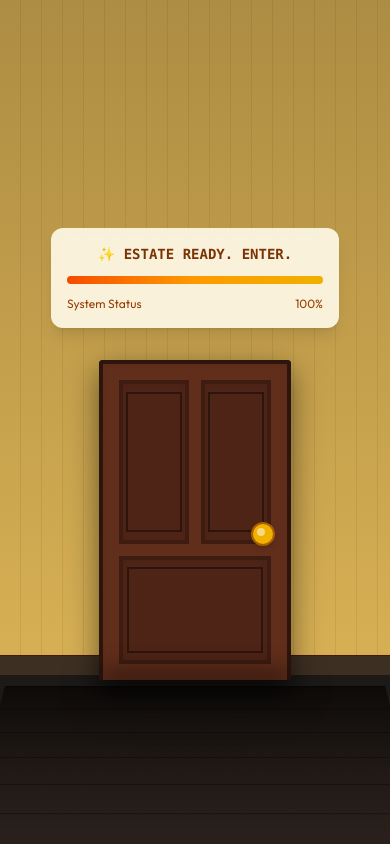
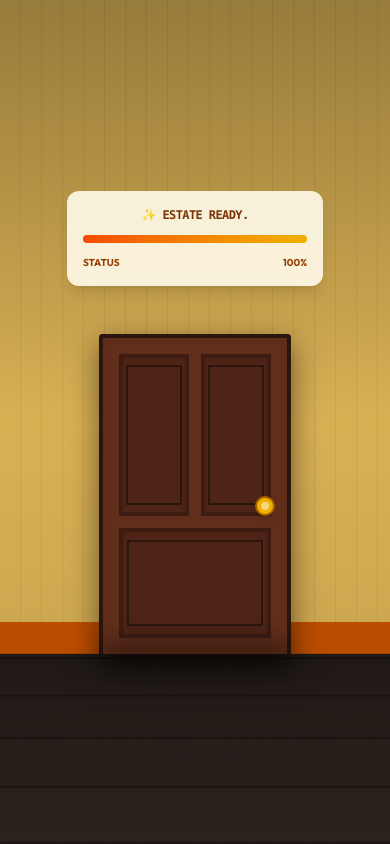
Before and after one commit to DrZiMo/hbd2025, a React (Vite) app: page / in a window 390 px wide. Built offline with nearby package versions, Linux system fonts and the light colour scheme.

Commit message:
made the loading door responsive

```diff
--- a/src/components/scenes/LoadingDoor.jsx
+++ b/src/components/scenes/LoadingDoor.jsx
@@ -1,167 +1,159 @@
 import React, { useState, useEffect } from 'react'
 import { motion, AnimatePresence } from 'framer-motion'
-import { useStory, SCENES } from '../../context/StoryContext'
 
-// --- Main Component ---
-
-const LoadingDoor = () => {
-  const { setCurrentScene } = useStory()
-  const [progress, setProgress] = useState(0)
-  const [isLoaded, setIsLoaded] = useState(false)
-  const [isOpening, setIsOpening] = useState(false)
-
-  // Simulate loading
-  useEffect(() => {
-    const timer = setInterval(() => {
-      setProgress((prev) => {
-        if (prev >= 100) {
-          clearInterval(timer)
-          setIsLoaded(true)
-          return 100
-        }
-        return prev + 1
-      })
-    }, 40) // Slightly faster for testing
-
-    return () => clearInterval(timer)
-  }, [])
-
-  const handleEnter = () => {
-    if (!isLoaded) return
-    setIsOpening(true)
-    setTimeout(() => {
-      setCurrentScene(SCENES.LATE_ROOM)
-    }, 2000)
-  }
-
-  return (
-    // Changed container from black to a scene container
-    <div className='relative flex h-full w-full flex-col items-center justify-end overflow-hidden bg-stone-900 perspective-1000'>
-      {/* --- THE PROFESSIONAL ENVIRONMENT (Wall & Floor) --- */}
-      <div className='absolute inset-0 z-0'>
-        {/* The Yellow Wall */}
-        <div className='relative h-[80%] w-full bg-[#D8B054] overflow-hidden'>
-          {/* Subtle Wall Texture/Pattern */}
+// --- 1. WALL (Background) ---
+const Wall = () => (
+  <div className='absolute inset-0 z-0 h-full w-full bg-[#D8B054] overflow-hidden'>
+    {/* Wall Texture */}
     <div
       className='absolute inset-0 opacity-10'
       style={{
         backgroundImage:
           'repeating-linear-gradient(90deg, transparent, transparent 20px, #4A3B12 20px, #4A3B12 21px)',
       }}
-          ></div>
-          <div className='absolute inset-0 bg-gradient-to-b from-black/20 to-transparent'></div>{' '}
-          {/* Shadow from ceiling */}
-          {/* Wall Decorations */}
-          {/* Baseboard */}
-          <div className='absolute bottom-0 h-5 w-full border-t border-amber-950 bg-[#3E2F23] shadow-sm'></div>
+    />
+    {/* Vignette/Shadow */}
+    <div className='absolute inset-0 bg-gradient-to-b from-black/30 via-transparent to-black/10' />
   </div>
+)
 
-        {/* The Cool Floor (Perspective) */}
+// --- 2. FLOOR (Anchored to Door) ---
+const Floor = () => (
   <div
-          className='absolute bottom-0 h-[30%] w-full origin-bottom bg-[#2A211C]'
-          style={{ transform: 'perspective(1000px) rotateX(50deg) scale(1.2)' }}
+    className='absolute top-[90%] left-1/2 -translate-x-1/2 w-[200vw] h-[60vh] -z-10 bg-[#392d26]'
+    style={{
+      transform: 'perspective(1000px) rotateX(60deg) scale(1.5)',
+      transformOrigin: 'top center',
+    }}
   >
-          {/* Floor Planks Texture */}
     <div
       className='absolute inset-0 opacity-30'
       style={{
         backgroundImage:
           'repeating-linear-gradient(0deg, transparent, transparent 40px, #000 40px, #000 42px)',
       }}
-          ></div>
-          {/* Shadow gradient near the wall */}
-          <div className='absolute inset-0 bg-gradient-to-t from-transparent via-black/30 to-black/70'></div>
+    />
+    <div className='absolute inset-0 bg-linear-to-t from-transparent via-black/20 to-black/50' />
+    <div className='absolute w-full h-10 bg-amber-700'></div>
   </div>
-      </div>
+)
 
-      {/* --- CONTENT (Loading & Door) --- */}
-      <AnimatePresence>
-        {!isOpening && (
-          // Adjusted layout: Content sits at the bottom, z-10 to be above wall/floor
-          <motion.div
-            initial={{ opacity: 0, y: 20 }}
-            animate={{ opacity: 1, y: 0 }}
-            exit={{ opacity: 0, scale: 0.9, filter: 'blur(5px)' }}
-            className='z-10 mb-[3%] flex h-full flex-col items-center justify-end gap-10'
-          >
-            {/* LOADING UI (Moved Above Door) */}
-            <div className='flex relative -top-36 md:-top-18 lg:-top-12 w-72 flex-col items-center gap-3 rounded-xl bg-amber-50/90 p-4 shadow-lg backdrop-blur-sm'>
-              <p className='font-mono text-sm font-bold text-amber-900'>
-                {isLoaded
-                  ? '✨ ESTATE READY. ENTER.'
-                  : 'BUILDING ENVIRONMENT...'}
-              </p>
-
-              <div className='h-2 w-full overflow-hidden rounded-full bg-amber-200/50 shadow-inner'>
-                <motion.div
-                  className='h-full bg-linear-to-r from-orange-600 via-amber-500 to-yellow-500'
-                  style={{ width: `${progress}%` }}
-                />
-              </div>
-
-              <div className='flex w-full justify-between text-xs font-medium text-amber-800'>
-                <span>System Status</span>
-                <span>{progress}%</span>
-              </div>
-            </div>
-
-            {/* DOOR & PLANT ROW */}
-            <div className='flex items-end gap-6'>
-              {/* The Door */}
+// --- 3. DOOR ---
+const EstateDoor = ({ isLoaded, onClick }) => (
   <div
-                onClick={handleEnter}
+    onClick={onClick}
     className={`
-                  relative -top-38 md:-top-24 lg:-top-18 h-80 w-48 cursor-pointer transition-all duration-1000
+      relative h-80 w-48 cursor-pointer transition-all duration-1000 z-20
       ${
         isLoaded
           ? 'filter drop-shadow-[0_10px_15px_rgba(0,0,0,0.5)] hover:scale-105'
-                      : 'opacity-100 grayscale filter drop-shadow-[0_5px_5px_rgba(0,0,0,0.8)]'
+          : 'grayscale drop-shadow-[0_5px_5px_rgba(0,0,0,0.8)]'
       }
     `}
   >
-                {/* Door Visual (CSS construction maintained) */}
     <div className='absolute inset-0 flex overflow-hidden rounded-t-sm border-4 border-b-0 border-[#2c150c] bg-[#612e1b] p-4 shadow-inner'>
       {/* Knob */}
-                  <div className='absolute top-[50%] right-3 h-6 w-6 rounded-full border-2 border-yellow-700 bg-yellow-500 shadow-md'>
-                    <div className='absolute top-1 left-1 h-2 w-2 bg-white rounded-full opacity-50'></div>
+      <div className='absolute top-[50%] right-3 h-5 w-5 rounded-full border-2 border-yellow-700 bg-yellow-500 shadow-md'>
+        <div className='absolute top-1 left-1 h-2 w-2 bg-white rounded-full opacity-50' />
       </div>
 
       {/* Panels */}
       <div className='flex h-full w-full flex-col gap-3'>
         <div className='flex h-3/5 gap-3'>
           <div className='flex w-full items-center justify-center border-4 border-[#3e1c12] bg-[#4e2416] shadow-inner'>
-                        <div className='h-[90%] w-[90%] border-2 border-[#2c150c]'></div>
+            <div className='h-[90%] w-[90%] border-2 border-[#2c150c]' />
           </div>
           <div className='flex w-full items-center justify-center border-4 border-[#3e1c12] bg-[#4e2416] shadow-inner'>
-                        <div className='h-[90%] w-[90%] border-2 border-[#2c150c]'></div>
+            <div className='h-[90%] w-[90%] border-2 border-[#2c150c]' />
           </div>
         </div>
-                    <div className='flex h-2/5 w-full'>
-                      <div className='flex w-full items-center justify-center border-4 border-[#3e1c12] bg-[#4e2416] shadow-inner'>
-                        <div className='h-[85%] w-[95%] border-2 border-[#2c150c]'></div>
+        <div className='flex h-2/5 w-full border-4 border-[#3e1c12] bg-[#4e2416] shadow-inner items-center justify-center'>
+          <div className='h-[85%] w-[95%] border-2 border-[#2c150c]' />
         </div>
       </div>
     </div>
+    {/* Door Shadow on Floor */}
+    <div className='absolute -bottom-2 w-full h-4 bg-black/60 blur-md rounded-full' />
   </div>
-                {/* Doorstep shadow */}
-                <div className='absolute -bottom-2 w-full h-4 bg-black/60 blur-md rounded-full'></div>
+)
+
+// --- MAIN COMPONENT ---
+
+const EstateEntrance = () => {
+  const [progress, setProgress] = useState(0)
+  const [isLoaded, setIsLoaded] = useState(false)
+  const [isOpening, setIsOpening] = useState(false)
+
+  useEffect(() => {
+    if (progress < 100) {
+      const timer = setTimeout(() => setProgress((prev) => prev + 1), 30)
+      return () => clearTimeout(timer)
+    } else {
+      setIsLoaded(true)
+    }
+  }, [progress])
+
+  const handleEnter = () => {
+    if (!isLoaded) return
+    setIsOpening(true)
+    setTimeout(() => {
+      console.log('Navigating to next scene...')
+    }, 2500)
+  }
+
+  return (
+    <div className='relative h-screen w-full overflow-hidden bg-stone-900'>
+      {/* 1. BACKGROUND WALL */}
+      <Wall />
+
+      {/* 2. CENTERED STAGE */}
+      <div className='relative z-10 flex h-full w-full flex-col items-center justify-center'>
+        <AnimatePresence>
+          {!isOpening && (
+            <motion.div
+              initial={{ opacity: 0, scale: 0.95 }}
+              animate={{ opacity: 1, scale: 1 }}
+              exit={{ opacity: 0, scale: 0.9, filter: 'blur(10px)' }}
+              className='flex flex-col items-center'
+            >
+              {/* A. LOADING UI (Above Door) */}
+              <div className='mb-12 flex w-64 flex-col items-center gap-3 rounded-xl bg-amber-50/90 p-4 shadow-lg backdrop-blur-sm'>
+                <p className='font-mono text-xs font-bold text-amber-900 tracking-tighter'>
+                  {isLoaded ? '✨ ESTATE READY.' : 'BUILDING ENVIRONMENT...'}
+                </p>
+                <div className='h-2 w-full overflow-hidden rounded-full bg-amber-200/50'>
+                  <motion.div
+                    className='h-full bg-gradient-to-r from-orange-600 to-yellow-500'
+                    style={{ width: `${progress}%` }}
+                  />
                 </div>
+                <div className='flex w-full justify-between text-[10px] font-bold text-amber-800 uppercase'>
+                  <span>Status</span>
+                  <span>{progress}%</span>
+                </div>
+              </div>
+
+              {/* B. DOOR & FLOOR WRAPPER */}
+              <div className='relative flex flex-col items-center'>
+                <EstateDoor isLoaded={isLoaded} onClick={handleEnter} />
+                <Floor />
               </div>
             </motion.div>
           )}
         </AnimatePresence>
+      </div>
 
-      {/* Opening Animation Overlay (Transition flash) */}
+      {/* 3. TRANSITION OVERLAY */}
       {isOpening && (
         <motion.div
           initial={{ opacity: 0 }}
-          animate={{ opacity: 1, scale: [1, 40] }}
+          animate={{ opacity: 1, scale: [1, 50] }}
           transition={{ duration: 2.5, ease: 'circIn' }}
-          className='absolute inset-0 z-50 flex items-center justify-center bg-[#fffadd]' // Slightly warm white
+          className='absolute inset-0 z-50 flex items-center justify-center bg-[#fffadd]'
         />
       )}
     </div>
   )
 }
 
-export default LoadingDoor
+export default EstateEntrance
```
Lines whose indentation alone changed are shown as unchanged.
